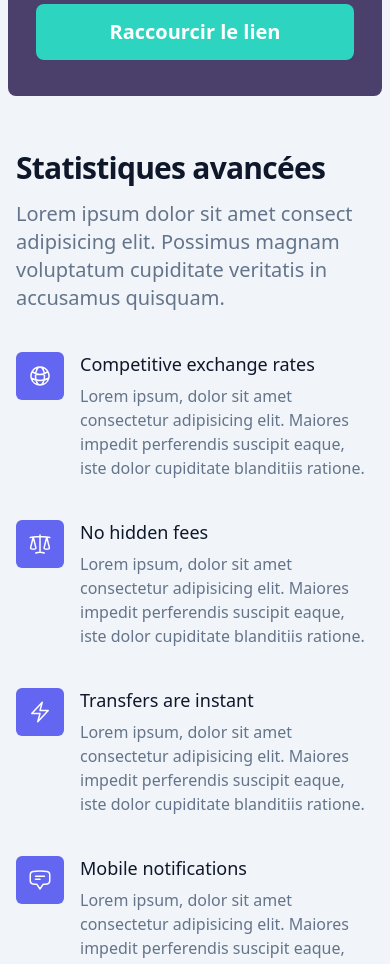
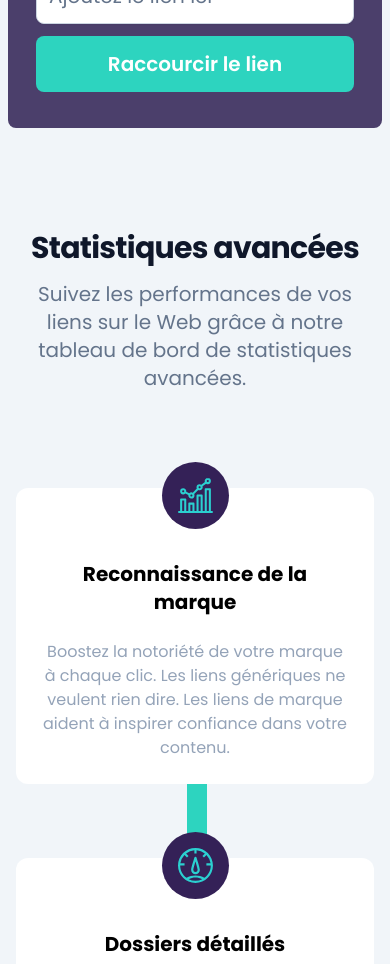
Before and after one commit to TaniaGA01/Shortly-Challenge, a Vue app: page / in a window 390 px wide. Shown: the part 1020-1984 px from the top of the page. Built offline with nearby package versions, Linux system fonts and the light colour scheme; what vue3-clipboard would draw is missing.

Commit message:
stats block

```diff
--- a/index.html
+++ b/index.html
@@ -6,6 +6,9 @@
     <meta name="viewport" content="width=device-width, initial-scale=1.0" />
     <title>Short Link by Tania Gaitan</title>
     <link rel="stylesheet" href="/src/style.css">
+    <link rel="preconnect" href="https://fonts.googleapis.com">
+<link rel="preconnect" href="https://fonts.gstatic.com" crossorigin>
+<link href="https://fonts.googleapis.com/css2?family=Poppins:ital,wght@0,100;0,200;0,300;0,400;0,500;0,600;0,700;0,800;0,900;1,100;1,200;1,300;1,400;1,500;1,600;1,700;1,800;1,900&display=swap" rel="stylesheet">
   </head>
   <body>
     <div id="app"></div>
--- a/src/App.vue
+++ b/src/App.vue
@@ -8,7 +8,7 @@ import Stats from './components/statsInfo.vue'
 <template>
   <Header />
   <Intro />
-  <div class="bg-gray-100 absolute w-full">
+  <div class="bg-gray-100 absolute w-full z-50">
     <ShortenLinkBlock />
     <Stats />
   </div>
--- a/src/components/shortenLinkBlock/shortenLink.vue
+++ b/src/components/shortenLinkBlock/shortenLink.vue
@@ -43,8 +43,6 @@ export default defineComponent({
         const shortlyCopyText = reactive<IShortlyCopyText>({
             text:-1
         })
-
-
 
         const sendUrl = async (e: string) => {
             dataLink.urlObject = await createShortLink(e) as Object;
@@ -120,7 +118,7 @@ export default defineComponent({
                     </div>
                     <div class="basis-full md:basis-2/12 text-right ">
                         <button
-                            class="text-xl md:text-lg bg-teal-400 hover:bg-teal-600 focus:outline-none focus:ring focus:ring-teal-300 active:bg-teal-700 px-5 py-2 leading-5 rounded-lg font-semibold text-white h-14 w-full mt-3 sm:mt-0"
+                            class="text-xl md:text-md bg-teal-400 hover:bg-teal-600 focus:outline-none focus:ring focus:ring-teal-300 active:bg-teal-700 px-5 py-2 leading-5 rounded-lg font-semibold text-white h-14 w-full mt-3 sm:mt-0"
                             @click="sendUrl(inputData.url)">
                             Raccourcir le lien
                         </button>
@@ -142,10 +140,10 @@ export default defineComponent({
                         :id="`${idx}`"
                         data-clipboard-target="#shortLink"
                         :class="`clipboard${idx}`"
-                        class="px-5 py-4"
+                        class="sm:px-5 sm:py-4 w-full"
                         @click="copyShortLink(idx)">
                             <span
-                            class="text-md bg-teal-400 hover:bg-teal-600 focus:outline-none focus:ring focus:ring-teal-300 active:bg-teal-700 px-5 py-3 leading-5 rounded-lg font-semibold text-white flex flex-wrap"
+                            class="text-2xl sm:text-md bg-teal-400 hover:bg-teal-600 focus:outline-none focus:ring focus:ring-teal-300 active:bg-teal-700 px-5 py-3 leading-5 rounded-lg font-semibold text-white flex flex-wrap w-full flex justify-center"
                             v-if="shortlyCopyText.text !== idx">Copier lien</span>
                             <span
                             class="text-md bg-purple-900 hover:bg-purple-600 focus:outline-none focus:ring focus:ring-purple-300 active:bg-purple-700 px-5 py-3 leading-5 rounded-lg font-semibold text-white flex flex-wrap"
--- a/src/components/statsInfo.vue
+++ b/src/components/statsInfo.vue
@@ -1,57 +1,96 @@
+<script lang="ts">
+import { reactive, defineComponent, onMounted } from 'vue';
+import { createFeature } from '../services/helpers/features'
+
+interface IFeatureData{
+    featureList:object
+}
+
+export default defineComponent({
+
+    setup() {
+        const featureData = reactive<IFeatureData>({
+            featureList: {}
+        })
+
+        const getFeatures = async () => {
+            const response = await createFeature();
+            featureData.featureList = reactive(response.datas)
+        }
+
+        onMounted(() => {
+            getFeatures()
+        })
+
+        return {
+            featureData,
+            getFeatures
+        }
+     }
+
+})
+</script>
+
 <template>
-    <div class="py-12">
-        <div class="mx-auto max-w-7xl px-4 sm:px-6 lg:px-8">
+    <div class="py-24">
+        <div class="mx-auto max-w-7xl px-4 sm:px-6 lg:px-8 relative">
             <div class="lg:text-center">
-                <p class="mt-2 text-3xl font-bold leading-8 tracking-tight text-gray-900 sm:text-4xl">Statistiques avancées</p>
-                <p class="mt-4 max-w-2xl text-xl text-gray-500 lg:mx-auto">Lorem ipsum dolor sit amet consect
-                    adipisicing elit. Possimus magnam voluptatum cupiditate veritatis in accusamus quisquam.</p>
+                <p class="text-center sm-text-left mt-2 text-3xl font-bold leading-8 tracking-tight text-gray-900 sm:text-4xl">Statistiques avancées</p>
+                <p class="mt-4 max-w-2xl text-xl text-gray-500 lg:mx-auto text-center sm-text-left ">Suivez les performances de vos liens sur le Web grâce à notre tableau de bord de statistiques avancées.</p>
             </div>
-
-            <div class="mt-10">
-                <dl class="space-y-10 md:grid md:grid-cols-2 md:gap-x-8 md:gap-y-10 md:space-y-0">
-                    <div v-for="feature in features" :key="feature.name" class="relative">
-                        <dt>
-                            <div
-                                class="absolute flex h-12 w-12 items-center justify-center rounded-md bg-indigo-500 text-white">
-                                <component :is="feature.icon" class="h-6 w-6" aria-hidden="true" />
-                            </div>
-                            <p class="ml-16 text-lg font-medium leading-6 text-gray-900">{{ feature.name }}</p>
-                        </dt>
-                        <dd class="mt-2 ml-16 text-base text-gray-500">{{ feature.description }}</dd>
+            <div class="mt-24 ">
+                <div class="grid grid-cols-1 sm:grid-cols-3 grid-row gap-6 featureBlock">
+                    <div v-for="feature in featureData.featureList"
+                    :key="feature"
+                    :class="`max-sm:text-center h-fit bg-white py-6 px-6 lg:h-72 rounded-xl ${feature.margin}` " >
+                        <div
+                        class="sm:justify-start bg-purple-900 inline-block rounded-full -mt-56  justify-center">
+                            <img width="35" :src="feature.icon" class="m-4 centerIcon" />
+                        </div>
+                        <h1 class="text-xl font-bold mt-6 text-center sm:text-left">{{ feature.name }}</h1>
+                        <p class="text-gray-400 mt-6 text-center sm:text-left">{{ feature.description }}</p>
                     </div>
-                </dl>
+                </div>
             </div>
         </div>
     </div>
 </template>
+<style scoped>
+.mt-0{
+    margin-top: 0px;
+}
+.mt-50{
+    margin-top: 50px;
+}
+.mt-100{
+    margin-top: 100px;
+}
+.featureBlock::before{
+    content: "";
+    position: absolute;
+    border: 10px solid #2dd4bf;
+    border-bottom-width: medium;
+    width: 84%;
+    top: 65%;
+    z-index: -1;
+}
+@media (max-width: 767px)  {
+    .mt-0 {
+            margin-top: 0px;
+        }
 
-<script setup>
-import { BoltIcon, ChatBubbleBottomCenterTextIcon, GlobeAltIcon, ScaleIcon } from '@heroicons/vue/24/outline'
-
-const features = [
-    {
-        name: 'Competitive exchange rates',
-        description:
-            'Lorem ipsum, dolor sit amet consectetur adipisicing elit. Maiores impedit perferendis suscipit eaque, iste dolor cupiditate blanditiis ratione.',
-        icon: GlobeAltIcon,
-    },
-    {
-        name: 'No hidden fees',
-        description:
-            'Lorem ipsum, dolor sit amet consectetur adipisicing elit. Maiores impedit perferendis suscipit eaque, iste dolor cupiditate blanditiis ratione.',
-        icon: ScaleIcon,
-    },
-    {
-        name: 'Transfers are instant',
-        description:
-            'Lorem ipsum, dolor sit amet consectetur adipisicing elit. Maiores impedit perferendis suscipit eaque, iste dolor cupiditate blanditiis ratione.',
-        icon: BoltIcon,
-    },
-    {
-        name: 'Mobile notifications',
-        description:
-            'Lorem ipsum, dolor sit amet consectetur adipisicing elit. Maiores impedit perferendis suscipit eaque, iste dolor cupiditate blanditiis ratione.',
-        icon: ChatBubbleBottomCenterTextIcon,
-    },
-]
-</script>
+    .mt-50, .mt-100 {
+        margin-top: 50px;
+    }
+    .featureBlock::before {
+        content: "";
+        position: absolute;
+        border-bottom: 6px solid #2dd4bf;
+        width: 0%;
+        top: 21%;
+        z-index: -1;
+        height: 76%;
+        left: 48%;
+    }
+}
+</style>
--- /dev/null
+++ b/src/services/fakers/featuresFakers.ts
@@ -0,0 +1,23 @@
+export const featuresFakers = [
+    {
+        name: 'Reconnaissance de la marque',
+        description:
+            'Boostez la notoriété de votre marque à chaque clic. Les liens génériques ne veulent rien dire. Les liens de marque aident à inspirer confiance dans votre contenu.',
+        icon: '/images/icon-brand-recognition.svg',
+        margin: 'mt-0'
+    },
+    {
+        name: 'Dossiers détaillés',
+        description:
+            'Découvrez qui clique sur vos liens. Savoir quand et où les gens interagissent avec votre contenu aide à prendre de meilleures décisions.',
+        icon: '/images/icon-detailed-records.svg',
+        margin: 'mt-50'
+    },
+    {
+        name: 'Fully Customizable',
+        description:
+            'Improve brand awareness and content discoverability through customizable links, supercharging audience engagement. ',
+        icon: '/images/icon-fully-customizable.svg',
+        margin:'mt-100'
+    }
+]
--- /dev/null
+++ b/src/services/helpers/features.ts
@@ -0,0 +1,16 @@
+import { featuresFakers } from '../fakers/featuresFakers'
+import { featureINterface } from '../interfaces/feature.interfaces'
+import { featuresErrorInterface } from '../interfaces/errorAPI.interfaces'
+
+export const createFeature = async (): Promise<featureINterface | featuresErrorInterface> => {
+    try {
+        return {
+            status: true,
+            datas: featuresFakers
+        }
+    } catch (error) {
+        return {
+          message: "error"
+        }
+    }
+}
--- a/src/services/interfaces/errorAPI.interfaces.ts
+++ b/src/services/interfaces/errorAPI.interfaces.ts
@@ -3,3 +3,7 @@ export interface apiErrorInterface {
     datas?: any;
     error_code: string;
 }
+export interface featuresErrorInterface {
+    message: string;
+    datas?: any;
+}
--- a/src/style.css
+++ b/src/style.css
@@ -1,3 +1,9 @@
 @tailwind base;
 @tailwind components;
 @tailwind utilities;
+
+@layer base {
+  html {
+    font-family: Poppins, sans-serif;
+  }
+}
--- a/tailwind.config.cjs
+++ b/tailwind.config.cjs
@@ -20,37 +20,20 @@ module.exports = {
       rose: colors.rose,
       slate: colors.slate,
       purple: {
-          // 50: '#fdf8f6',
-          // 100: '#f2e8e5',
-          // 200: '#eaddd7',
           300: '#8756E3',
           400: '#613EA3',
-          // 500: '#bfa094',
           600: '#3B2663',
           700: '#342157',
-          // 800: '#846358',
           900:'#342157'
       },
+      fontFamily: {
+      'sans': ['Poppins',],
+      'serif': ['Poppins',],
+      'mono': ['Poppins',],
+      'display': ['Poppins'],
+      'body': ['Poppins'],
+    }
     },
-    // screens: {
-    //   'xs': {'max': '766px'},
-    //   // => @media (min-width: 370px and max-width: 639px) { ... }
-
-    //   'sm': {'min': '767px'},
-    //   // => @media (min-width: 640px and max-width: 767px) { ... }
-
-    //   'md': {'min': '1023px'},
-    //   // => @media (min-width: 768px and max-width: 1023px) { ... }
-
-    //   'lg': {'min': '1279px'},
-    //   // => @media (min-width: 1024px and max-width: 1279px) { ... }
-
-    //   'xl': {'min': '1535px'},
-    //   // => @media (min-width: 1280px and max-width: 1535px) { ... }
-
-    //   '2xl': {'min':'1920px'},
-    //   // => @media (min-width: 1536px and max-width: 1920px) { ... }
-    // },
 
 
   },
```
Also changed, not shown: src/services/interfaces/feature.interfaces.ts (added, +10 -0 lines).
